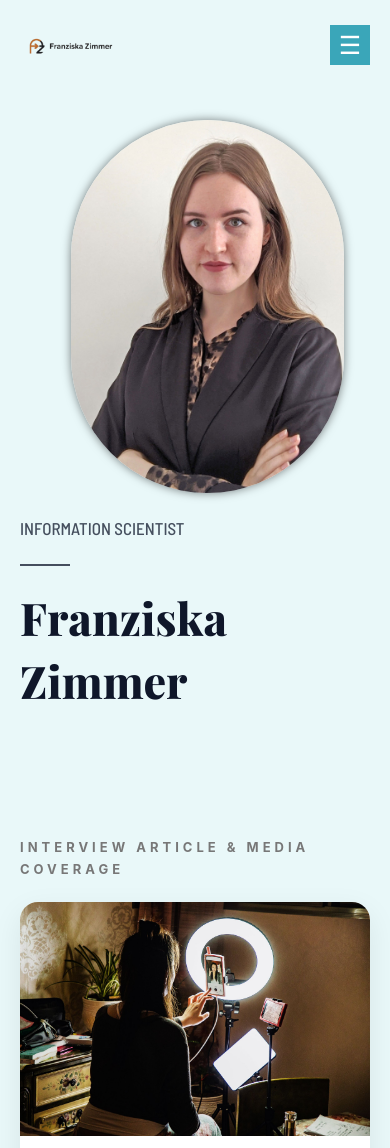
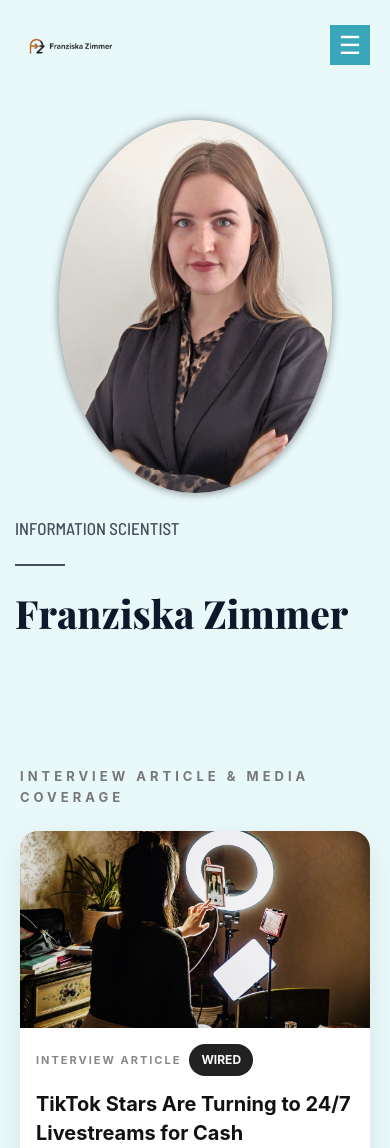
Before and after one commit to GYF-256/franziska-zimmer-com, an Astro site: page / in a window 390 px wide. Shown: the top 1148 px of the page. Built offline with nearby package versions, Linux system fonts and the light colour scheme; Astro itself is replaced by a stand-in of ours.

Commit message:
Refine WordPress-inspired home layout and mobile responsiveness

```diff
--- a/src/pages/index.astro
+++ b/src/pages/index.astro
@@ -110,20 +110,20 @@ const academicProfiles = [
 
 <style>
 .home-hero{min-height:100vh;background:#e9f8f9;position:relative;display:flex;align-items:center}
-.hero-inner{width:min(calc(100% - 40px),1200px);margin:0 auto;min-height:100vh;display:grid;grid-template-columns:50.291% minmax(0,1fr);align-items:center;padding-top:70px}
+.hero-inner{width:min(calc(100% - 40px),1200px);margin:0 auto;min-height:100vh;display:grid;grid-template-columns:50.291% minmax(0,1fr);align-items:center;padding-top:70px;gap:0}
 .hero-copy{display:flex;flex-direction:column;justify-content:center;min-width:0}
 .hero-copy h6{text-transform:uppercase;font-family:'Barlow Semi Condensed',sans-serif;font-size:17px;font-weight:500;line-height:1.25;color:#454f5e;margin:0 0 20px}
 .hero-divider{width:50px;border-top:2px solid #454f5e;margin:5px 0 50px}
 .hero-copy h1{font:800 clamp(3.5rem,5.8vw,5.1875rem)/1.4 'Playfair Display',Georgia,serif;color:#0f172a;margin:0;overflow-wrap:normal}
 .hero-portrait{min-width:0;display:flex;align-items:center;justify-content:center;padding:150px 0}
-.hero-portrait img{width:100%;max-width:550px;height:auto;border-radius:500px;box-shadow:0 0 10px rgba(0,0,0,.5);display:block;margin:-50px}
+.hero-portrait img{width:100%;max-width:550px;height:auto;aspect-ratio:1317/1800;object-fit:cover;border-radius:50%;box-shadow:0 0 10px rgba(0,0,0,.5);display:block;margin:-50px}
 .home-lower{background:#e9f8f9;padding:0 0 70px}
 .article-section{max-width:1200px;margin:auto;padding:100px 20px 20px;font-family:-apple-system,BlinkMacSystemFont,'Helvetica Neue',Arial,sans-serif}
 .section-label{font-size:13px;letter-spacing:4px;font-weight:700;color:#777;margin-bottom:22px}
 .article-grid{display:grid;grid-template-columns:repeat(3,minmax(0,1fr));gap:26px}
 .article-card{min-width:0;background:#fff;border-radius:18px;overflow:hidden;box-shadow:0 10px 30px rgba(0,0,0,.08);transition:all .3s ease}
 .article-card:hover{transform:translateY(-6px);box-shadow:0 20px 45px rgba(0,0,0,.15)}
-.article-thumb{overflow:hidden}.article-thumb img{width:100%;height:auto;display:block;transition:transform .5s}
+.article-thumb{overflow:hidden;aspect-ratio:16/9}.article-thumb img{width:100%;height:100%;object-fit:cover;display:block;transition:transform .5s}
 .article-card:hover img{transform:scale(1.05)}
 .article-body{padding:20px}.article-meta{display:flex;align-items:center;gap:8px;flex-wrap:wrap}
 .article-type{font-size:11px;letter-spacing:2px;color:#888;font-weight:700}
@@ -148,12 +148,14 @@ const academicProfiles = [
 }
 @media(max-width:767px){
  .home-hero{min-height:0}.hero-inner{min-height:0;display:flex;flex-direction:column-reverse;padding:0 0 60px}
- .hero-portrait{width:100%;padding:120px 0 0}.hero-portrait img{width:min(70vw,390px);margin:0 0 0 24px}
+ .hero-portrait{width:100%;padding:120px 0 0}.hero-portrait img{width:min(70vw,390px);margin:0 auto}
  .hero-copy{width:100%;padding-top:25px}.hero-copy h1{font-size:45px}
  .hero-divider{margin-bottom:20px}
  .article-section{padding-top:65px}.article-grid{grid-template-columns:1fr}
  .academic-links{flex-direction:column;gap:16px;padding:16px}
  .profile-card{width:100%;flex:none}.profile-card a{aspect-ratio:3/1}
- .fz-card{padding:30px}.fz-title{font-size:32px}.fz-text{font-size:16px}
+ .fz-card{padding:24px;border-radius:18px}.fz-title{font-size:clamp(26px,7vw,32px)}.fz-text{font-size:16px}
 }
+@media(max-width:390px){.hero-copy h1{font-size:clamp(32px,10vw,45px)}.hero-inner{width:calc(100% - 30px)}.article-body{padding:16px}.fz-hero{padding-inline:14px}.fz-card{padding:20px}}
+@media(prefers-reduced-motion:reduce){.article-card,.article-thumb img,.profile-card,.profile-card img{transition:none}.article-card:hover,.profile-card:hover{transform:none}}
 </style>
```
